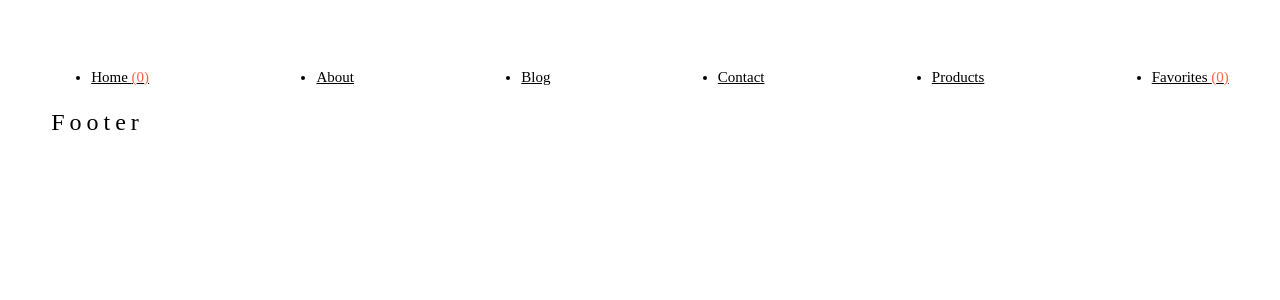
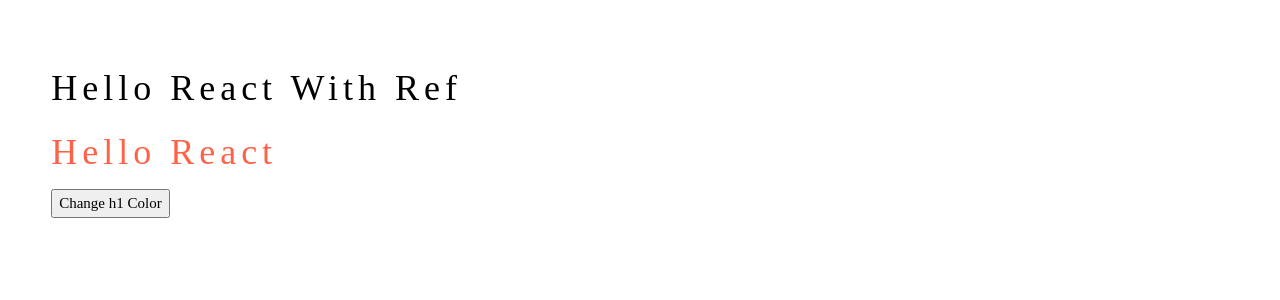
Before and after one commit to yakintech/turkiye-finans-7-react-tutorial, a React (Create React App) app: page / in a window 1280 px wide. Shown: the top 300 px of the page. Built offline with nearby package versions, Linux system fonts and the light colour scheme.

Commit message:
other hooks

```diff
--- a/src/App.tsx
+++ b/src/App.tsx
@@ -19,6 +19,8 @@ import { CounterContext, CounterContextType } from "./contextSample/CounterConte
 import ProductsPage from "./contextSample/ProductsPage"
 import Favorites from "./contextSample/Favorites"
 import { FavoritesContext, FavoritesContextType } from "./contextSample/FavoritesContext"
+import ParentComp from "./otherHooks/ParentComp"
+import RefHookSample from "./otherHooks/RefHookSample"
 
 
 
@@ -28,6 +30,10 @@ function App() {
 
   const { counter } = useContext(CounterContext) as CounterContextType;
   const { favorites } =  useContext(FavoritesContext) as FavoritesContextType
+
+
+  return <RefHookSample/>
+
 
   return (<>
     <ul style={{ display: 'flex', justifyContent: 'space-between' }}>
--- /dev/null
+++ b/src/otherHooks/ParentComp.tsx
@@ -0,0 +1,20 @@
+import React, { useState } from 'react'
+import ChildComp from './ChildComp'
+
+function ParentComp() {
+
+    console.log('Hello Parent Comp!');
+
+
+    const [counter, setcounter] = useState(0)
+
+    return (<>
+        <h1>Parent Comp</h1>
+        <h1>{counter}</h1>
+        <button onClick={() => setcounter(counter + 1)}>Increase</button>
+        <hr />
+        <ChildComp />
+    </>)
+}
+
+export default ParentComp
--- /dev/null
+++ b/src/otherHooks/RefHookSample.tsx
@@ -0,0 +1,24 @@
+import React, { useRef, useState } from 'react'
+
+function RefHookSample() {
+
+    const [color, setColor] = useState('tomato');
+
+    const h1Ref = useRef<HTMLHeadingElement>(null);
+
+    const change = () => {
+
+        h1Ref.current!.style.color = "blue"
+
+        // setColor('aqua')
+        //document.getElementById('title')!.style.color = 'black'
+    }
+
+    return (<>
+        <h1 ref={h1Ref}>Hello React With Ref</h1>
+        <h1 id='title' style={{color:color}}>Hello React</h1>
+        <button onClick={change}>Change h1 Color</button>
+    </>)
+}
+
+export default RefHookSample
```
Also changed, not shown: src/otherHooks/ChildComp.tsx (added, +21 -0 lines), notes.txt.
